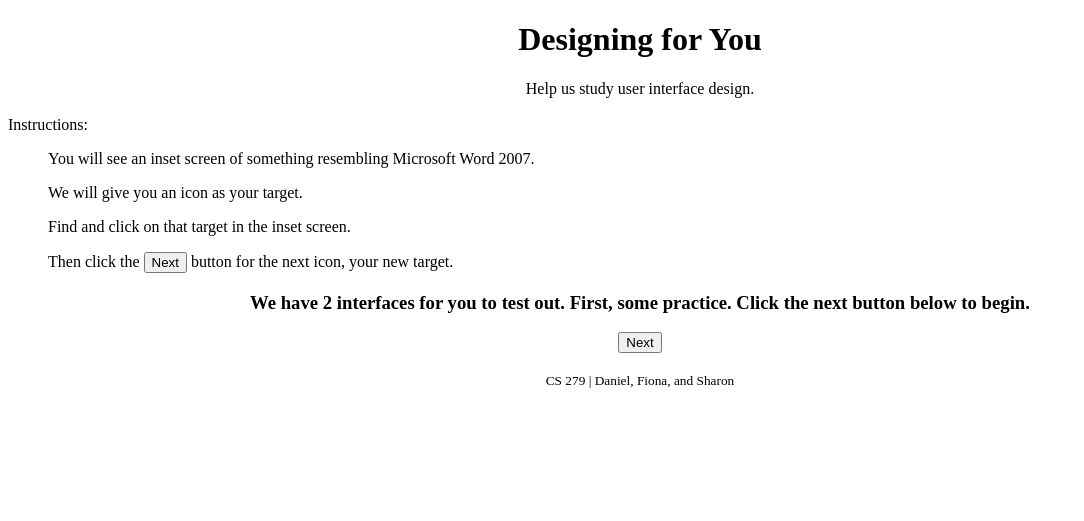
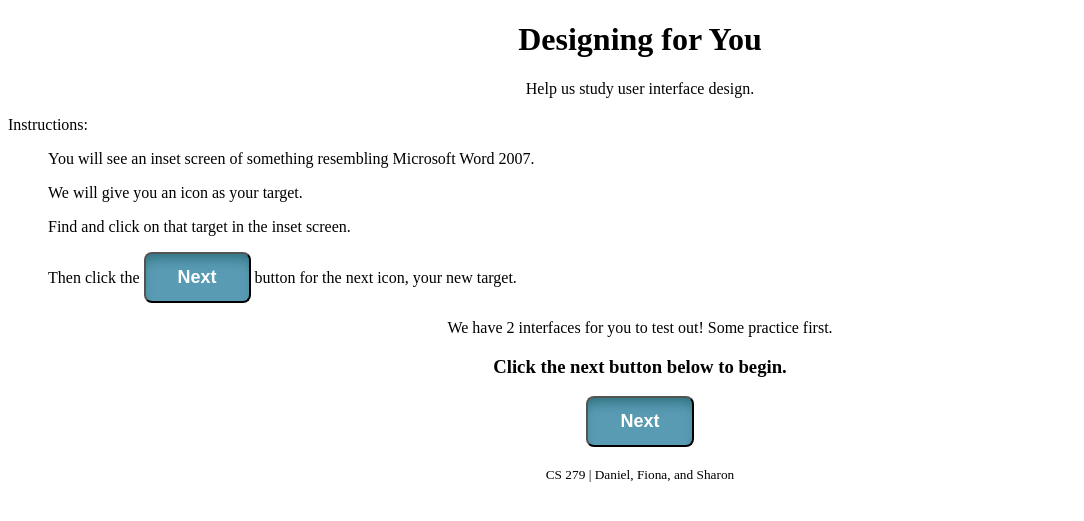
Before and after one commit to fionawood/commandmaps, a PHP site: page / in a window 1280 px wide. Shown: the top 521 px of the page, without its empty margins (0-1084 px from the left). Run offline with PHP 8.4, Linux system fonts and the light colour scheme; some libraries are stand-ins or nearby versions.

Commit message:
next btn

```diff
--- a/home.php
+++ b/home.php
@@ -10,9 +10,10 @@ Instructions:
 <ul>You will see an inset screen of something resembling Microsoft Word 2007.</ul>
 <ul>We will give you an icon as your target.</ul>
 <ul>Find and click on that target in the inset screen.</ul>
-<ul>Then click the <button>Next</button> button for the next icon, your new target.</ul>
+<ul>Then click the <button class="next-btn">Next</button> button for the next icon, your new target.</ul>
 </div>
 
-<h3>We have 2 interfaces for you to test out. First, some practice. Click the next button below to begin.</h3>
+We have 2 interfaces for you to test out! Some practice first.
+</br><h3>Click the next button below to begin.</h3>
 
-<button>Next</button>
+<button class="next-btn">Next</button>
--- a/styles.css
+++ b/styles.css
@@ -34,3 +34,36 @@
     /* center contents */
     text-align: center;
 }
+
+
+
+
+.next-btn {
+
+        -moz-box-shadow:inset 0px 10px 14px -7px #276873;
+        -webkit-box-shadow:inset 0px 10px 14px -7px #276873;
+        box-shadow:inset 0px 10px 14px -7px #276873;
+
+        background-color:#599bb3;
+
+        -moz-border-radius:8px;
+        -webkit-border-radius:8px;
+        border-radius:8px;
+
+        display:inline-block;
+        color:#ffffff;
+        font-family:arial;
+        font-size:18px;
+        font-weight:bold;
+        padding:13px 32px;
+        text-decoration:none;
+
+    }
+.next-btn:hover {
+
+        background-color:#408c99;
+    }
+.next-btn:active {
+        position:relative;
+        top:1px;
+    }
```
